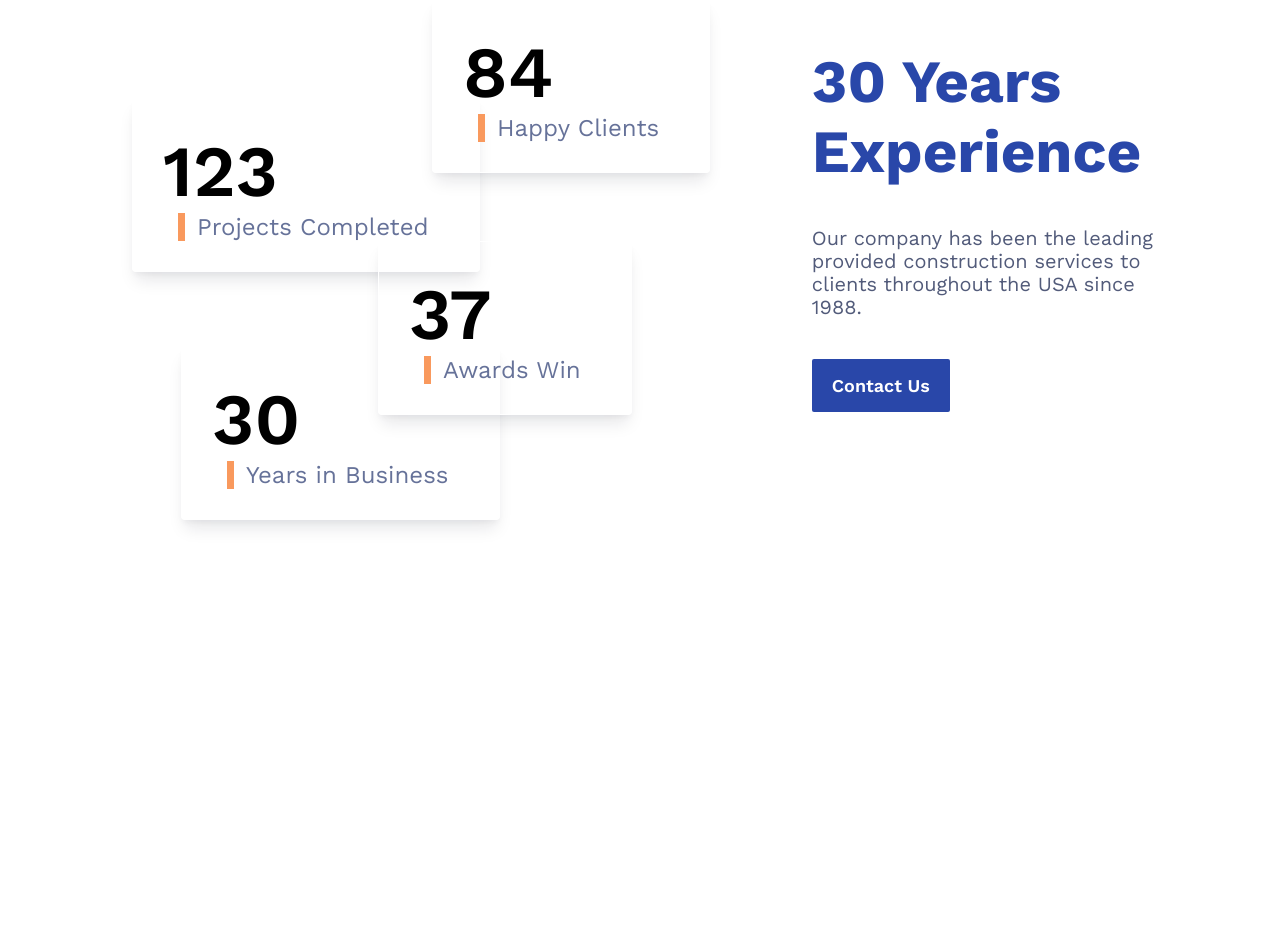
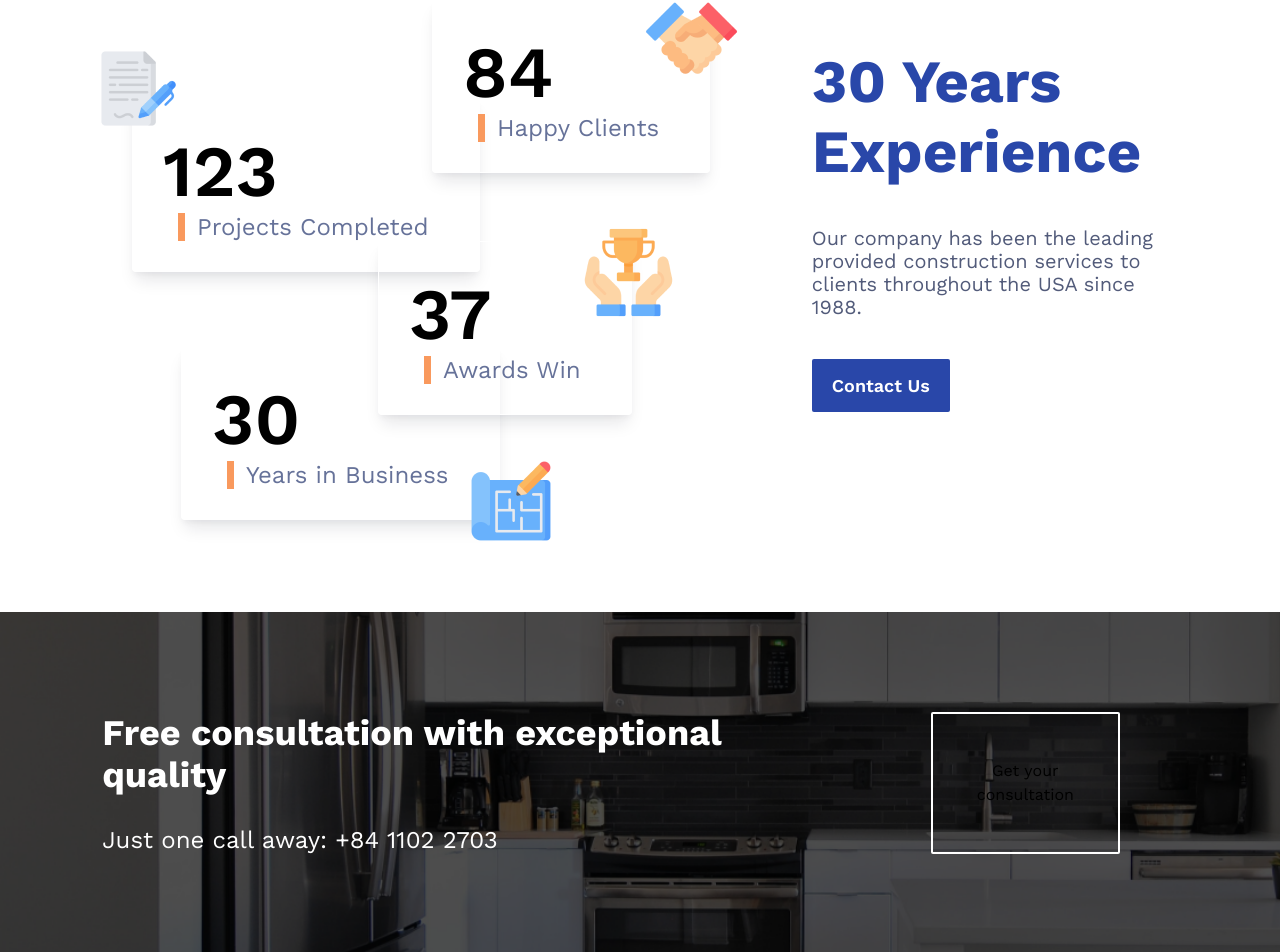
Before and after one commit to yousafsabir/the-box-frontend, a React (Vite) app: page / in a window 1280 px wide. Shown: the part 2744-3696 px from the top of the page. Before the commit the page ends 3331 px from the top, so only its background shows below. Built offline with nearby package versions, Linux system fonts and the light colour scheme.

Commit message:
created ad page

```diff
--- a/src/App.jsx
+++ b/src/App.jsx
@@ -6,6 +6,7 @@ import Reasons from './layouts/reasons/Reasons'
 import AboutUs from './layouts/aboutus/AboutUs'
 import Services from './layouts/services/Services'
 import Stats from './layouts/stats/Stats'
+import Ad from './layouts/ad/Ad'
 
 
 function App() {
@@ -18,11 +19,14 @@ function App() {
       <div className="InnerContainer">
         <Reasons />
         <AboutUs />
-        <Services />
+      </div>
+      <Services />
+      <div className="InnerContainer">
         <Stats />
       </div>
+      <Ad />
     </div>
-  )
+  );
 }
 
 export default App
--- /dev/null
+++ b/src/layouts/ad/Ad.css
@@ -0,0 +1,29 @@
+.AdCont {
+  color: #fff;
+  width: 100%;
+  padding: 100px 12.5% 100px 7.9861%;
+  background: url(../../assets/images/bg_ad.png);
+  background-size: cover;
+  background-repeat: no-repeat;
+  display: flex;
+  gap: 180px;
+}
+.AdCont button {
+  background: transparent;
+  padding: 16px 20px;
+  border: 2px solid #ffffff;
+  box-sizing: border-box;
+  border-radius: 2px;
+}
+
+.AdLeft h2 {
+  font-weight: bold;
+  font-size: 36px;
+  line-height: 42px;
+  margin-bottom: 30px;
+}
+
+.AdLeft p {
+  font-size: 24px;
+  line-height: 28px;
+}
--- /dev/null
+++ b/src/layouts/ad/Ad.jsx
@@ -0,0 +1,16 @@
+import React from 'react'
+import './Ad.css'
+
+export default function Ad() {
+  return (
+    <div className="AdCont">
+      <div className="AdLeft">
+        <h2>Free consultation with exceptional quality</h2>
+        <p>
+          Just one call away: <span>+84 1102 2703</span>
+        </p>
+      </div>
+      <button>Get your consultation</button>
+    </div>
+  );
+}
--- a/src/layouts/services/Services.css
+++ b/src/layouts/services/Services.css
@@ -1,6 +1,7 @@
 .ServicesCont {
-  padding: 45px 0 75px;
-  margin: 0 9.6078%;
+  background: #f6f8f7;
+  padding: 45px 16.608% 75px;
+  /* margin: 0 9.6078%; */
 }
 
 .ServicesCont h2 {
@@ -44,6 +45,6 @@
 }
 .ServicesCard h3 {
   font-weight: 600;
-font-size: 1.25rem; /*20px */
-line-height: 1.4375rem; /*23px*/
+  font-size: 1.25rem; /*20px */
+  line-height: 1.4375rem; /*23px*/
 }
--- a/src/layouts/stats/Stats.css
+++ b/src/layouts/stats/Stats.css
@@ -1,5 +1,5 @@
 .StatsCont {
-  padding: 170px 25px 175px;
+  padding: 170px 25px 200px;
   display: grid;
   grid-template-columns: repeat(3, 1fr);
   position: relative;
@@ -48,20 +48,44 @@
   left: calc(50% - 361px / 2 - 327.5px);
   top: 221px;
 }
+.StatsIcon1 {
+  position: absolute;
+  z-index: 25;
+  left: calc(50% - 79px / 2 - 501.5px);
+  top: 172px;
+}
 .Stats2 {
   z-index: 20;
-  left: calc(50% - 280px/2 - 68px);
-top: 122px;
+  left: calc(50% - 280px / 2 - 68px);
+  top: 122px;
+}
+.StatsIcon2 {
+  position: absolute;
+  z-index: 25;
+  left: calc(50% - 97px / 2 + 51.5px);
+  top: 103px;
 }
 .Stats3 {
   z-index: 15;
   left: calc(50% - 276px / 2 - 124px);
   top: 364px;
 }
+.StatsIcon3 {
+  position: absolute;
+  z-index: 25;
+  left: calc(50% - 93px / 2 - 11.5px);
+  top: 349px;
+}
 .Stats4 {
   z-index: 10;
   left: calc(50% - 333px / 2 - 292.5px);
   top: 469px;
+}
+.StatsIcon4 {
+  position: absolute;
+  z-index: 25;
+  left: calc(50% - 84px / 2 - 129px);
+  top: 582px;
 }
 .AbsoluteStats h2 {
   color: black;
--- a/src/layouts/stats/Stats.jsx
+++ b/src/layouts/stats/Stats.jsx
@@ -1,4 +1,8 @@
 import React from 'react'
+import StatsIcon1 from '../../assets/images/icon_projects_completed.png'
+import StatsIcon2 from "../../assets/images/icon_happy_clients.png";
+import StatsIcon3 from "../../assets/images/icon_award_wins.png";
+import StatsIcon4 from "../../assets/images/icon_business_years.png";
 import './Stats.css'
 
 export default function Stats() {
@@ -14,6 +18,7 @@ export default function Stats() {
         </p>
         <button>Contact Us</button>
       </div>
+      {/* absolute boxes, their icons at the end */}
       <div className="AbsoluteStats Stats1">
         <h2>123</h2>
         <div className="InnerAbsolute">
@@ -42,6 +47,11 @@ export default function Stats() {
           <p>Years in Business</p>
         </div>
       </div>
+      {/* all icons of AbsoluteStats are here */}
+      <img src={StatsIcon1} className="StatsIcon1" />
+      <img src={StatsIcon2}className="StatsIcon2" />
+      <img src={StatsIcon3} className="StatsIcon3" />
+      <img src={StatsIcon4} className="StatsIcon4" />
     </div>
   );
 }
```
